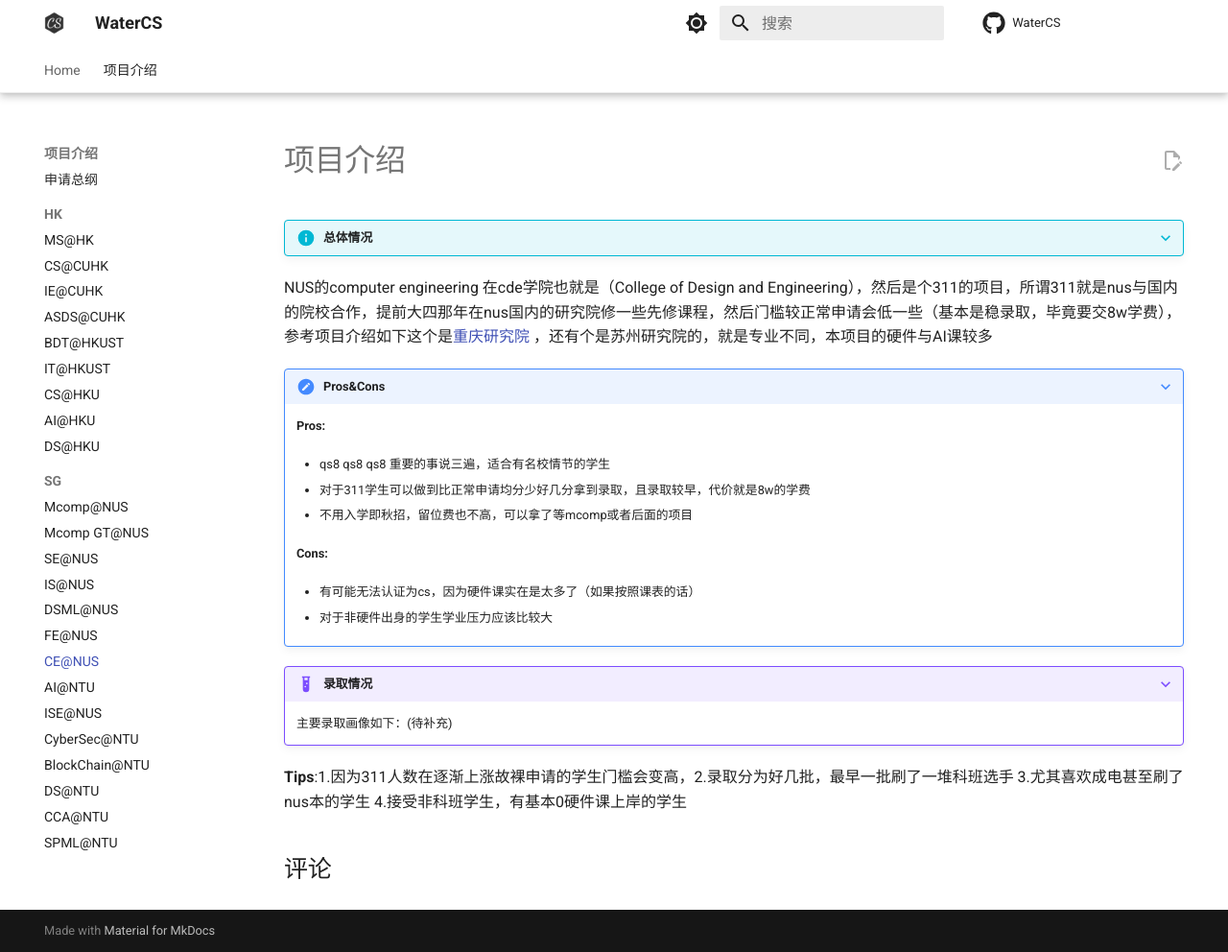
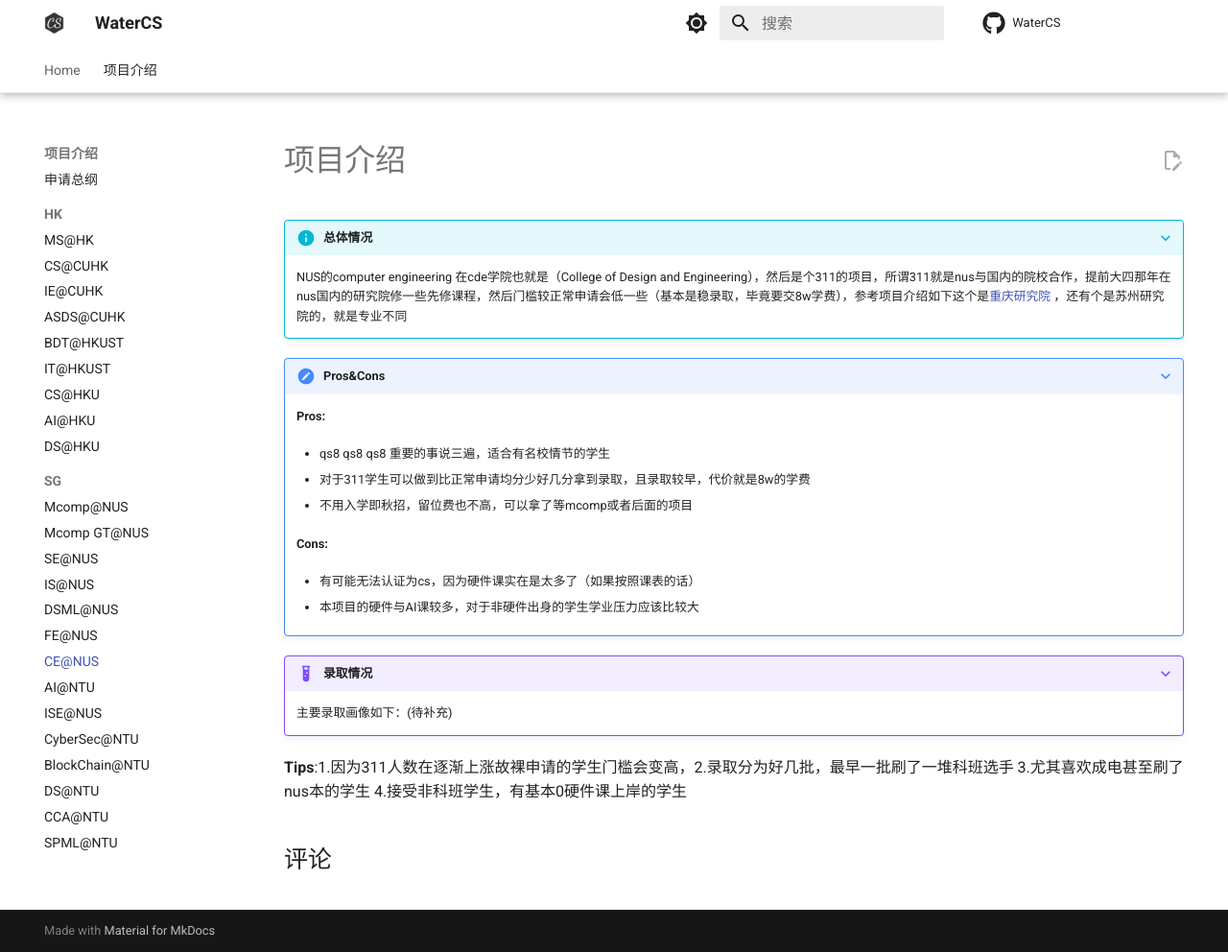
Before and after one commit to Water-CS-Application/WaterCS, an MkDocs documentation site: the page built from docs/Program/SG/T1.5/CE@NUS.md, in a window 1280 px wide and 992 px high. Shown: the whole window at 96% size. Built offline with MkDocs 1.6.1 and Material for MkDocs 9.7.7, drawn with Linux system fonts in a browser that asks for light colours; comment, search, counter and statistics services are not loaded; some of the changed lines change nothing that is shown.

Commit message:
Update CE@NUS.md

```diff
--- a/docs/Program/SG/T1.5/CE@NUS.md
+++ b/docs/Program/SG/T1.5/CE@NUS.md
@@ -2,7 +2,7 @@
 
 ???+ info "总体情况"
 
-NUS的computer engineering 在cde学院也就是（College of Design and Engineering），然后是个311的项目，所谓311就是nus与国内的院校合作，提前大四那年在nus国内的研究院修一些先修课程，然后门槛较正常申请会低一些（基本是稳录取，毕竟要交8w学费），参考项目介绍如下这个是[重庆研究院](http://www.nusricq.cn/education/edu2/) ，还有个是苏州研究院的，就是专业不同，本项目的硬件与AI课较多
+    NUS的computer engineering 在cde学院也就是（College of Design and Engineering），然后是个311的项目，所谓311就是nus与国内的院校合作，提前大四那年在nus国内的研究院修一些先修课程，然后门槛较正常申请会低一些（基本是稳录取，毕竟要交8w学费），参考项目介绍如下这个是[重庆研究院](http://www.nusricq.cn/education/edu2/) ，还有个是苏州研究院的，就是专业不同
 
 ???+ note "Pros&Cons"
 
@@ -18,7 +18,7 @@
 
     - 有可能无法认证为cs，因为硬件课实在是太多了（如果按照课表的话）
 
-    - 对于非硬件出身的学生学业压力应该比较大
+    - 本项目的硬件与AI课较多，对于非硬件出身的学生学业压力应该比较大
 
 
 ???+ example "录取情况"
```
